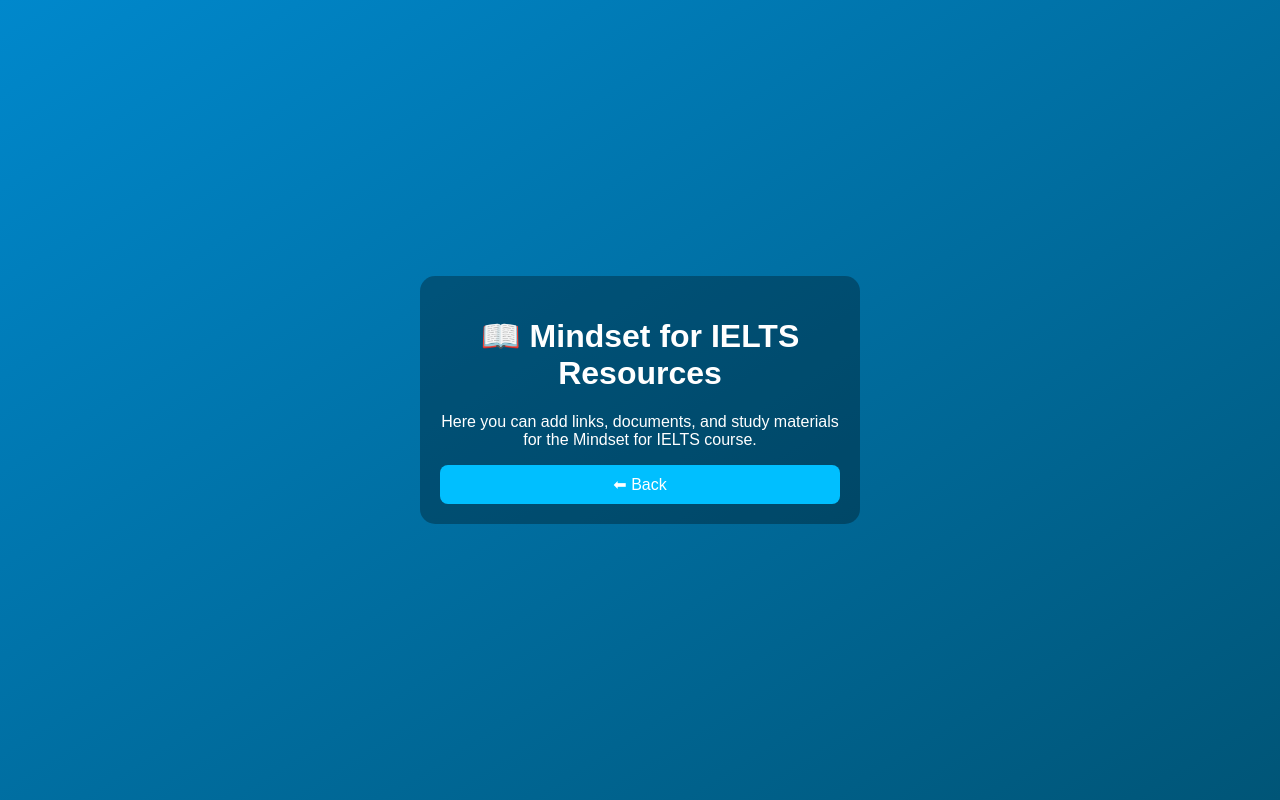
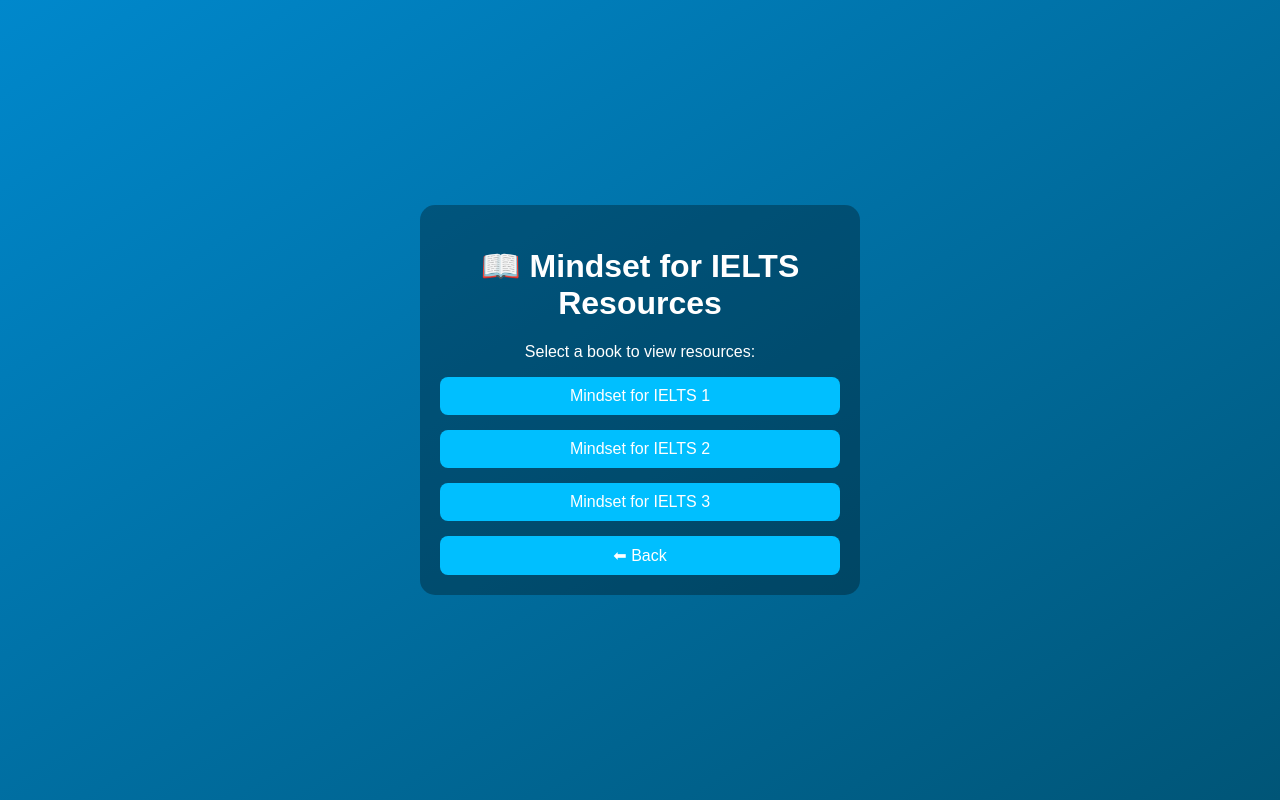
Before and after one commit to amirhoomanshahin-eng/english-decoded-bot, a website: page public/mindset.html in a window 1280 px wide. Drawn offline with Linux system fonts and the light colour scheme.

Commit message:
Update mindset.html

```diff
--- a/public/mindset.html
+++ b/public/mindset.html
@@ -9,7 +9,11 @@
 <body>
   <div class="container">
     <h1>📖 Mindset for IELTS Resources</h1>
-    <p>Here you can add links, documents, and study materials for the Mindset for IELTS course.</p>
+    <p>Select a book to view resources:</p>
+
+    <button onclick="location.href='mindset1.html'">Mindset for IELTS 1</button>
+    <button onclick="location.href='mindset2.html'">Mindset for IELTS 2</button>
+    <button onclick="location.href='mindset3.html'">Mindset for IELTS 3</button>
 
     <button onclick="location.href='resources.html'">⬅ Back</button>
   </div>
```
